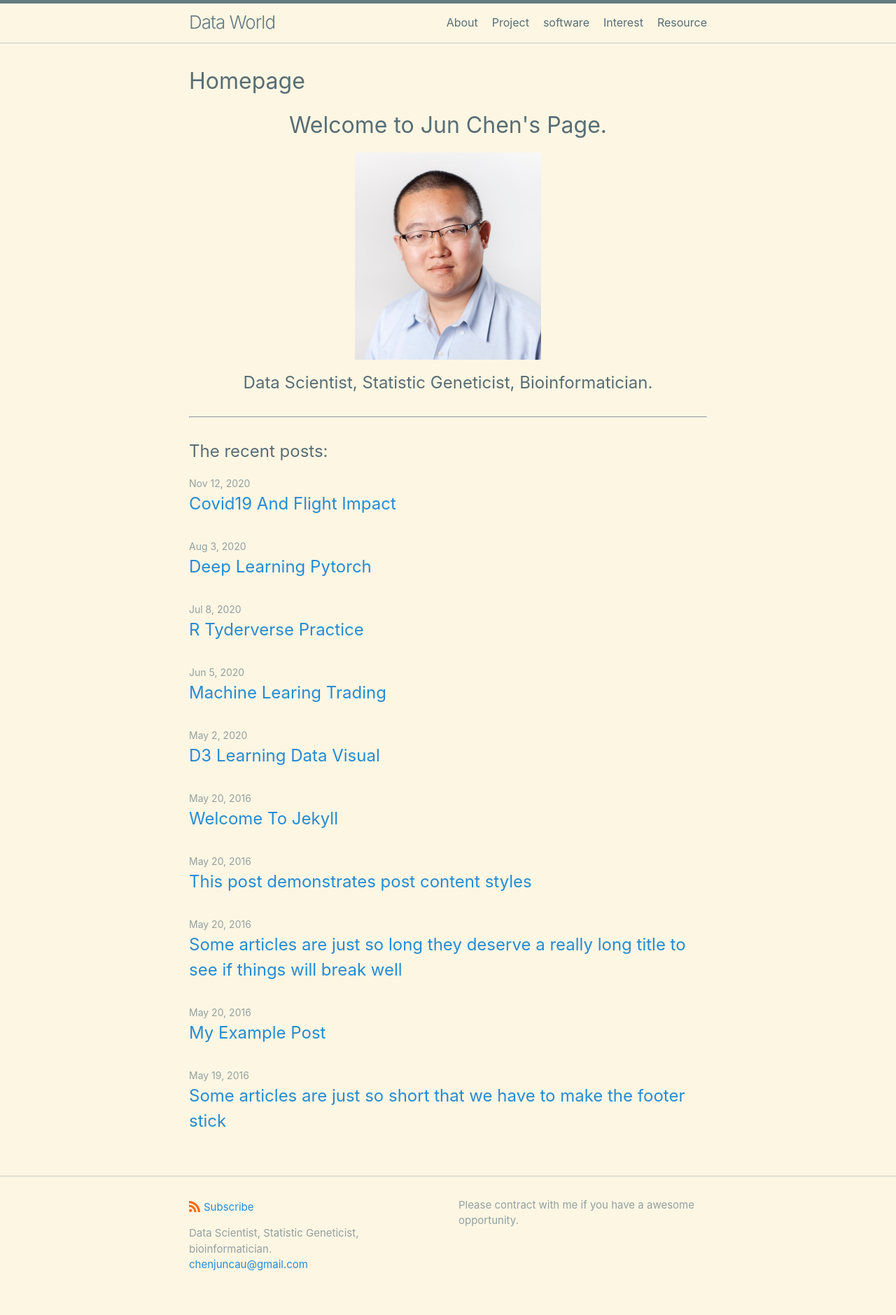
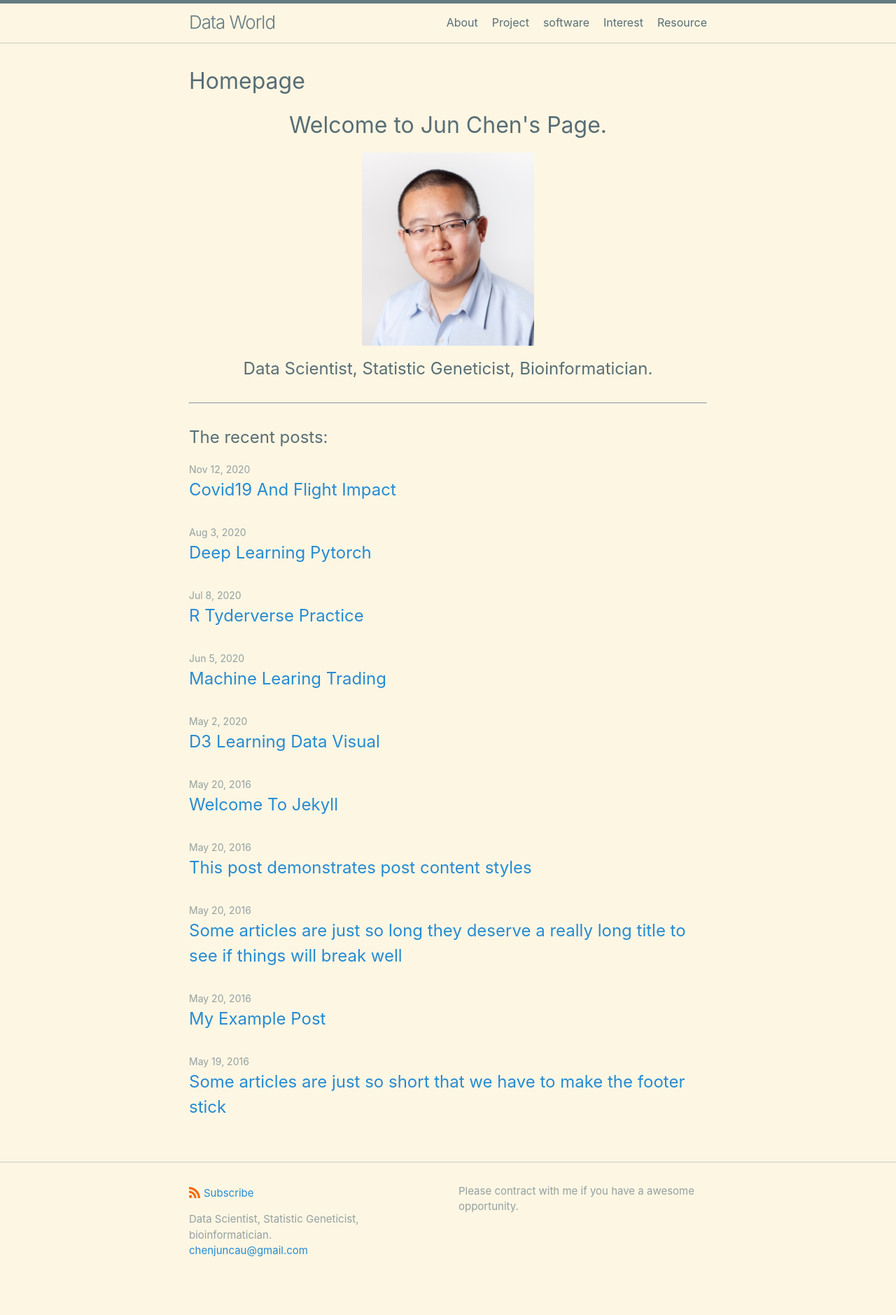
Before and after one commit to chenjunonly/home, a Jekyll site: the page built from index.md, in a window 1280 px wide. Shown: the whole page at 70% size. Built offline with Jekyll 4.4.1, drawn with Linux system fonts in a browser that asks for light colours.

Commit message:
Update index.md

```diff
--- a/index.md
+++ b/index.md
@@ -22,7 +22,7 @@ title: Homepage
 <div align="center"><h1>Welcome to Jun Chen's Page.</h1></div>
 
 <p align="center">
-  <img width="266" height="296" src="image/Jun_Chen_photo.jpg">
+  <img width="246" height="276" src="image/Jun_Chen_photo.jpg">
 </p>
 <div align="center"><h2>Data Scientist, Statistic Geneticist, Bioinformatician.</h2></div>
 
```
